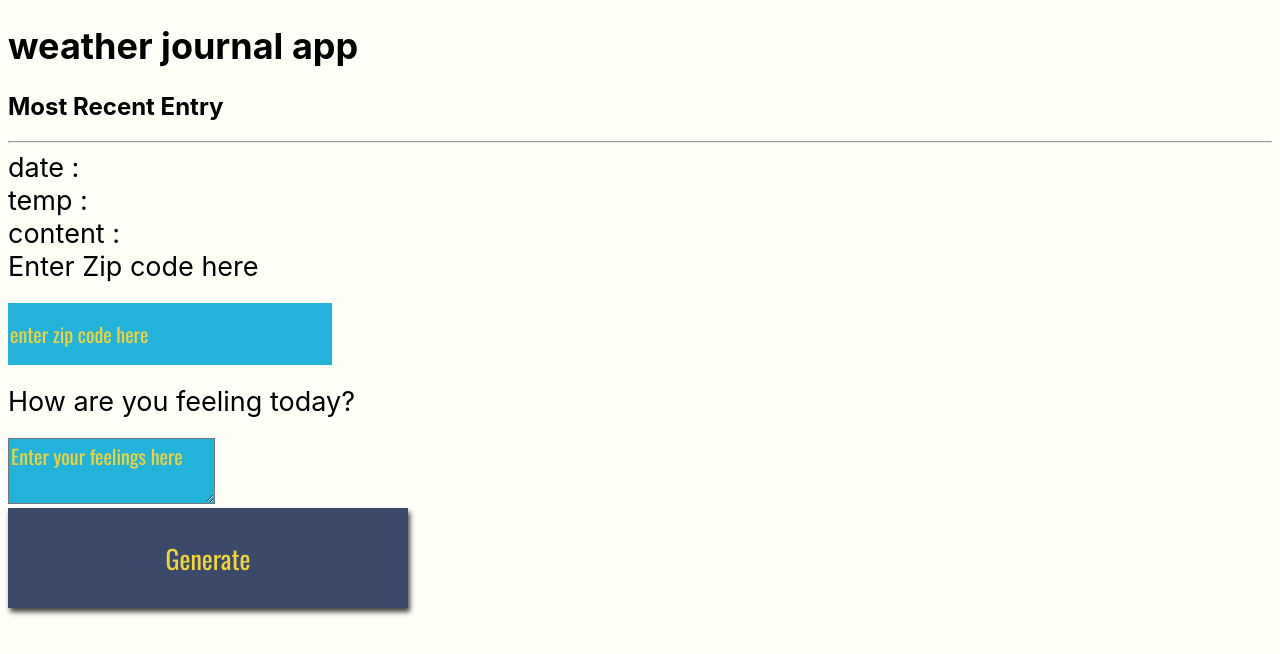
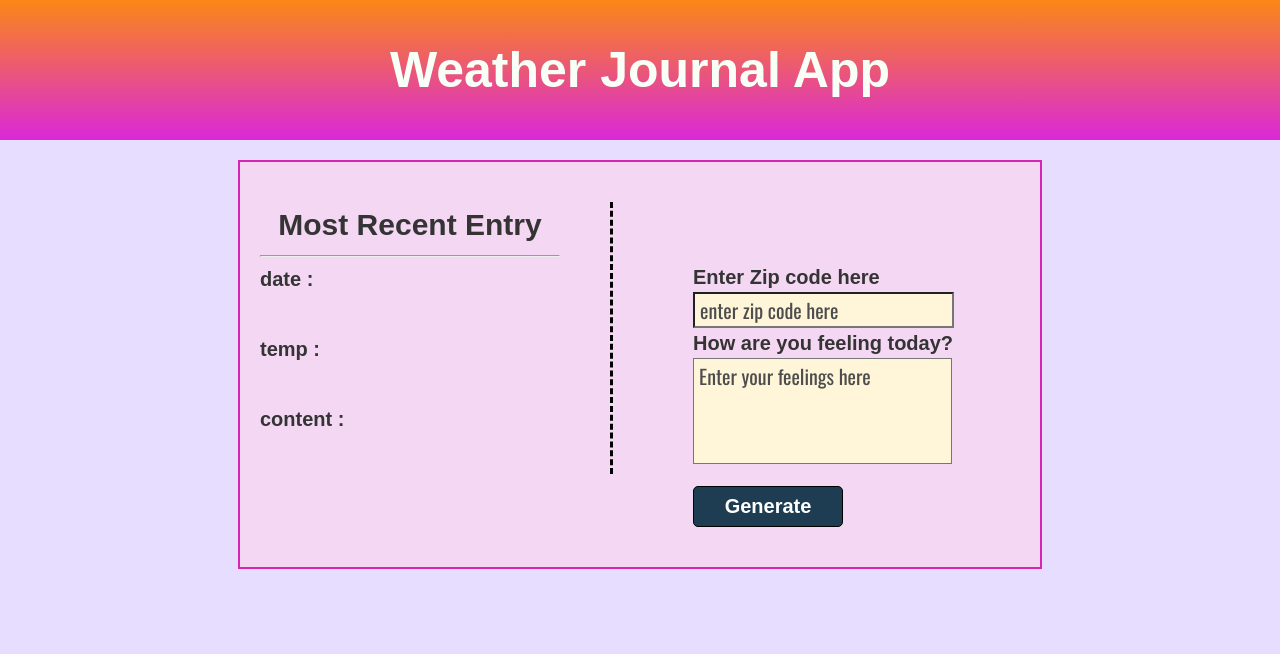
Before and after one commit to Abdulrahman-Mashaal/weather-journal-app, a website: page website/index.html in a window 1280 px wide. Drawn offline with nearby package versions, Linux system fonts and the light colour scheme; a web font is replaced by a local one.

Commit message:
css styling

```diff
--- a/website/style.css
+++ b/website/style.css
@@ -1,111 +1,178 @@
-body{
-    background: #fffff8;
-    font-family: -apple-system, BlinkMacSystemFont, sans-serif;
+html {
+  box-sizing: border-box;
 }
 
-#app{
-    display: grid;
-    grid-auto-rows: minmax(150px, auto);
-    /* grid-template-columns:  */
-    height:100vh;
-    background: #f23557;
-    color: #f0d43a;
-    justify-content: center;
-    grid-gap: 1em;
-    font-size: 20px;
-    font-family: 'Oswald', sans-serif;
+body {
+  color: #343434;
+  margin: 0;
+  padding: 0;
+  font-family: 'Montserrat', sans-serif;
+  font-size: 15px;
+  line-height: 1.5;
+  background: #e7ddff;
 }
 
-.holder{
-
+.output {
+  width: 300px;
+  border-right: 3px dashed black;
+  overflow-wrap: break-word;
+  padding-right: 50px;
 }
 
-.entry{
-    background: rgba(59, 74, 107, .4);
+.data-entry {
+  width: 300px;
+  display: inline-block;
+  margin-left: 80px;
+  padding-top: 60px;
 }
 
-#entryHolder{
-
+h1 {
+  font-size: 50px;
+  line-height: 1;
+}
+h2 {
+  font-size: 30px;
+  text-align: center;
+}
+label {
+  font-size: 20px;
+  font-family: Verdana, Tahoma, sans-serif;
+  font-weight: bold;
 }
 
-#date{
-
+#date,
+#temp,
+#content {
+  margin-left: 20px;
+  font-weight: bold;
+  color: #04aa6d;
+  font-size: 25px;
+  width: 270px;
+  font-family: 'Oswald', sans-serif;
 }
 
-#temp{
+#temp,
+#date {
+  height: 40px;
 
+  text-align: center;
+}
+#content {
+  min-height: 40px;
 }
 
-#content{
-
+h1,
+h2,
+label {
+  font-family: Arial, Helvetica, sans-serif;
+  margin: 0;
 }
 
-.headline {
-
-}
-.title{
-
+.myInput {
+  padding-left: 5px;
+  width: 250px;
+  height: 100px;
+  background: #fff5d8;
+  color: #c72523;
+  font-size: 20px;
+  font-family: 'Oswald', sans-serif;
+  resize: none;
 }
 
-/*  Basic Styling To Override Default For Basic HTML Elements */
-label{
-    display:block;
-    font-size: 27px;
+.myInput::placeholder {
+  color: #4d4d4d;
 }
 
-input{
-    display:block;
-    height: 60px;
-    width: 320px;
-    background:#22b2da;
-    color: #f0d43a;
-    font-size: 20px;
-    font-family: 'Oswald', sans-serif;
-    border: none;
+#zip {
+  padding-left: 5px;
+  width: 250px;
+  height: 30px;
+  background: #fff5d8;
+  color: #c72523;
+  font-size: 20px;
+  font-family: 'Oswald', sans-serif;
+  resize: none;
 }
 
-button{
-    width: 400px;
-    height: 100px;
-    background: #3b4a6b;
-    color: #f0d43a;
-    font-size: 26px;
-    font-family: 'Oswald', sans-serif;
-    border: none;
-    box-shadow: 2px 4px 5px #444;
-}
-h1{
-    font-size: 36px;
+#zip::placeholder {
+  color: #4d4d4d;
 }
 
-textarea{
-    background:#22b2da;
-    color: #f0d43a;
-    font-size: 20px;
-    font-family: 'Oswald', sans-serif;
-}
-/* Reset style for HTML element on active to have no border*/
-input:focus,
-select:focus,
-textarea:focus,
-button:focus {
-    outline: none;
-}
-/* Style for Placeholder Text*/
-::placeholder { /* Firefox, Chrome, Opera */
-    color: #f0d43a;
-    font-family: 'Oswald', sans-serif;
-
+.data-wrap {
+  max-width: 800px;
+  width: 85%;
+  margin: 0 auto;
+  padding: 40px 0;
 }
 
-:-ms-input-placeholder { /* Internet Explorer 10-11 */
-    color: #f0d43a;
-    font-family: 'Oswald', sans-serif;
-
+.app .data-wrap {
+  margin: 20px auto;
+  border: 2px solid #d527b2;
+  background-color: #f4d7f3;
 }
 
-::-ms-input-placeholder { /* Microsoft Edge */
-    color: #f0d43a;
-    font-family: 'Oswald', sans-serif;
+header {
+  background: linear-gradient(#fb8716, #da28d8);
+  color: #f7fff7;
+  padding: 5px;
+  text-transform: capitalize;
+}
 
+.app {
+  background: #e7ddff;
 }
+
+#generate {
+  color: #ffffff;
+  font-size: 20px;
+  font-weight: bold;
+  background: #1e3c52;
+  margin-top: 15px;
+  padding: 8px;
+  border-radius: 5px;
+  border: 1px solid black;
+  display: inline-block;
+  width: 50%;
+}
+#generate:hover {
+  background: #ffffff;
+  color: #1e3c52;
+}
+.app-item {
+  overflow: hidden;
+}
+
+@media screen and (min-width: 750px) {
+  header {
+    text-align: center;
+  }
+
+  .app-item .output {
+    float: left;
+    margin-left: 20px;
+  }
+}
+
+@media screen and (max-width: 882px) {
+  header {
+    text-align: center;
+  }
+
+  h1 {
+    font-size: 75px;
+    line-height: 0.9;
+    margin-bottom: 20px;
+  }
+  h2 {
+    line-height: 1;
+  }
+  .output {
+    justify-content: center;
+  }
+
+  .output {
+    border-right: none;
+    margin: auto;
+    padding-right: 0px;
+  }
+}
```
